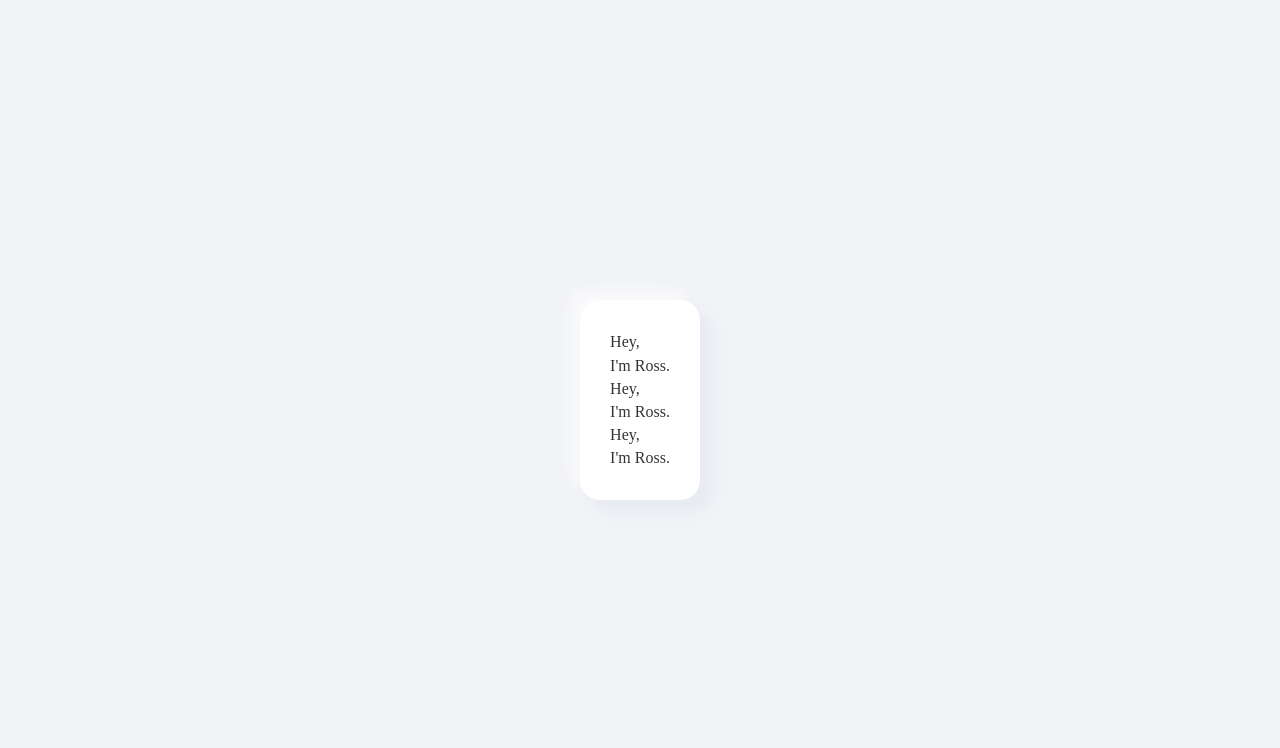
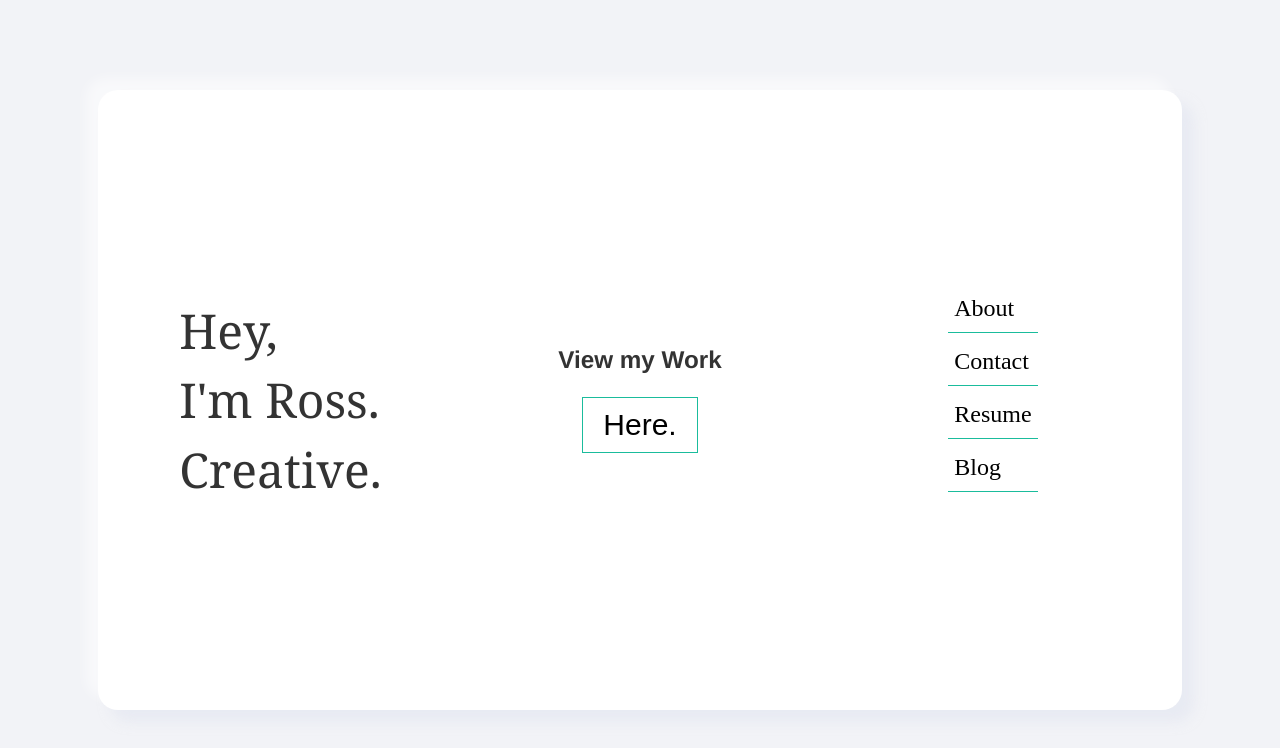
Before and after one commit to r0ss26/gatsby-portfolio, a Gatsby site: page / in a window 1280 px wide. Built offline with nearby package versions, Linux system fonts and the light colour scheme; Gatsby itself is replaced by a stand-in of ours.

Commit message:
Breaks up home page into various components

```diff
--- a/src/components/Layout.js
+++ /dev/null
@@ -1,12 +0,0 @@
-import React from 'react';
-import styles from './Layout.module.css';
-
-const Layout = ({ children }) => {
-  return (
-    <div className={styles.layout}>
-      {children}
-    </div>
-  )
-};
-
-export default Layout;
--- a/src/components/Layout.module.css
+++ /dev/null
@@ -1,8 +0,0 @@
-.layout {
-  display: flex;
-  align-items: center;
-  justify-content: center;
-  min-height: 100vh;
-  font-family: Martel, serif;
-  background-color: #f2f3f7;
-}
--- a/src/components/NeumorphicContainer.js
+++ /dev/null
@@ -1,12 +0,0 @@
-import React from 'react';
-import baseStyles from './NeumorphicContainer.module.css';
-
-const NeumorphicContainer = ({ children }) => {
-  return (
-    <div className={baseStyles.container} >
-      { children }
-    </div>
-  )
-}
-
-export default NeumorphicContainer;
--- a/src/components/NeumorphicContainer.module.css
+++ /dev/null
@@ -1,9 +0,0 @@
-.container {
-  box-shadow: -12px -12px 12px 0 rgba(255, 255, 255, 0.5),
-              12px 12px 12px 0 rgba(224, 228, 239, 0.5);
-  border-radius: 20px;
-  background-color: #fff;
-  justify-items: center;
-  align-items: center;
-  padding: 30px;
-}
--- a/src/pages/index.js
+++ b/src/pages/index.js
@@ -1,20 +1,16 @@
 import React from "react"
-import NeumorphicContainer from "../components/NeumorphicContainer"
-import Layout from '../components/Layout';
+import { css } from '@emotion/core';
+import styled from '@emotion/styled';
+
+import Layout from '../components/Layout/Layout';
+import NeumorphicContainer from "../components/NeumorphicContainer/NeumorphicContainer"
+import Main from '../components/Main/Main';
 
 export default function Home() {
   return (
     <Layout>
       <NeumorphicContainer>
-        <div>
-          Hey, <br /> I'm Ross.
-        </div>
-        <div>
-          Hey, <br /> I'm Ross.
-        </div>
-        <div>
-          Hey, <br /> I'm Ross.
-        </div>
+        <Main />
       </NeumorphicContainer>
     </Layout>
   )
```
